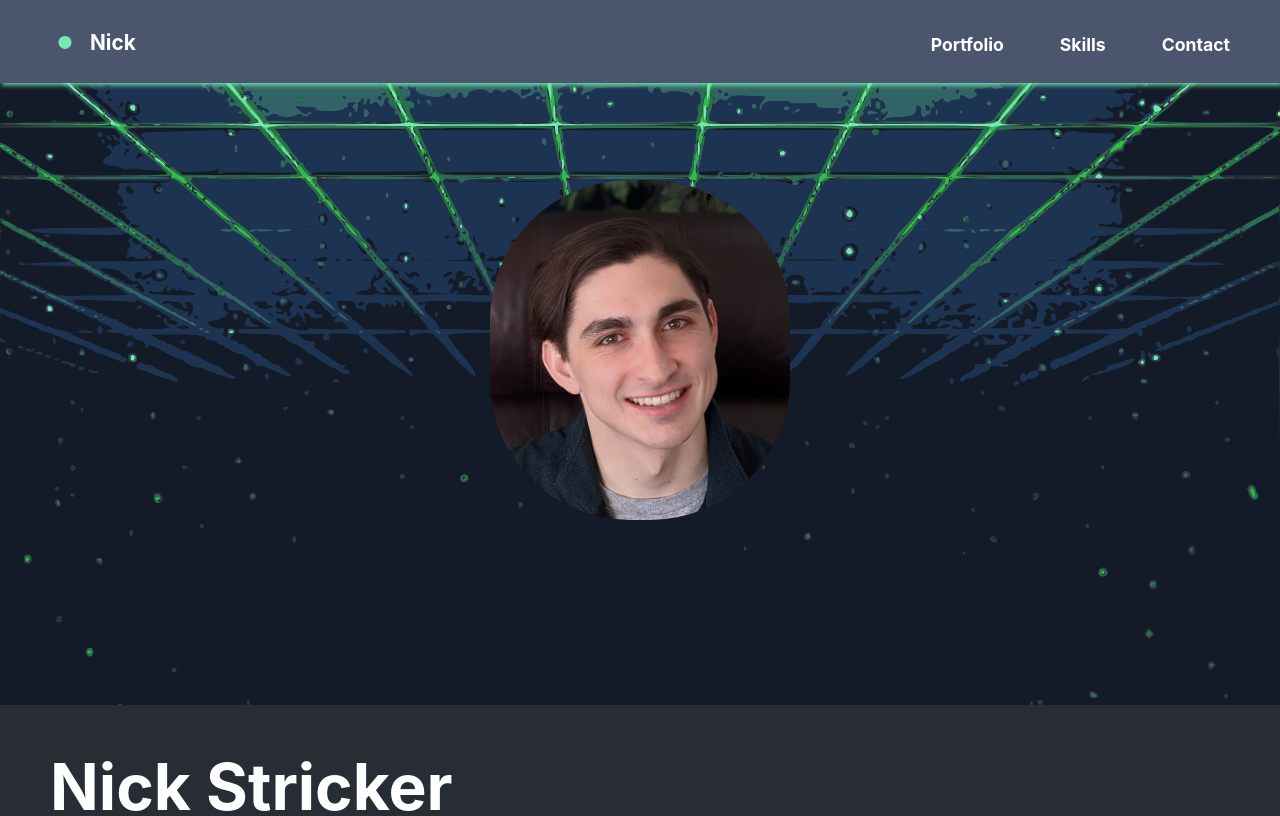
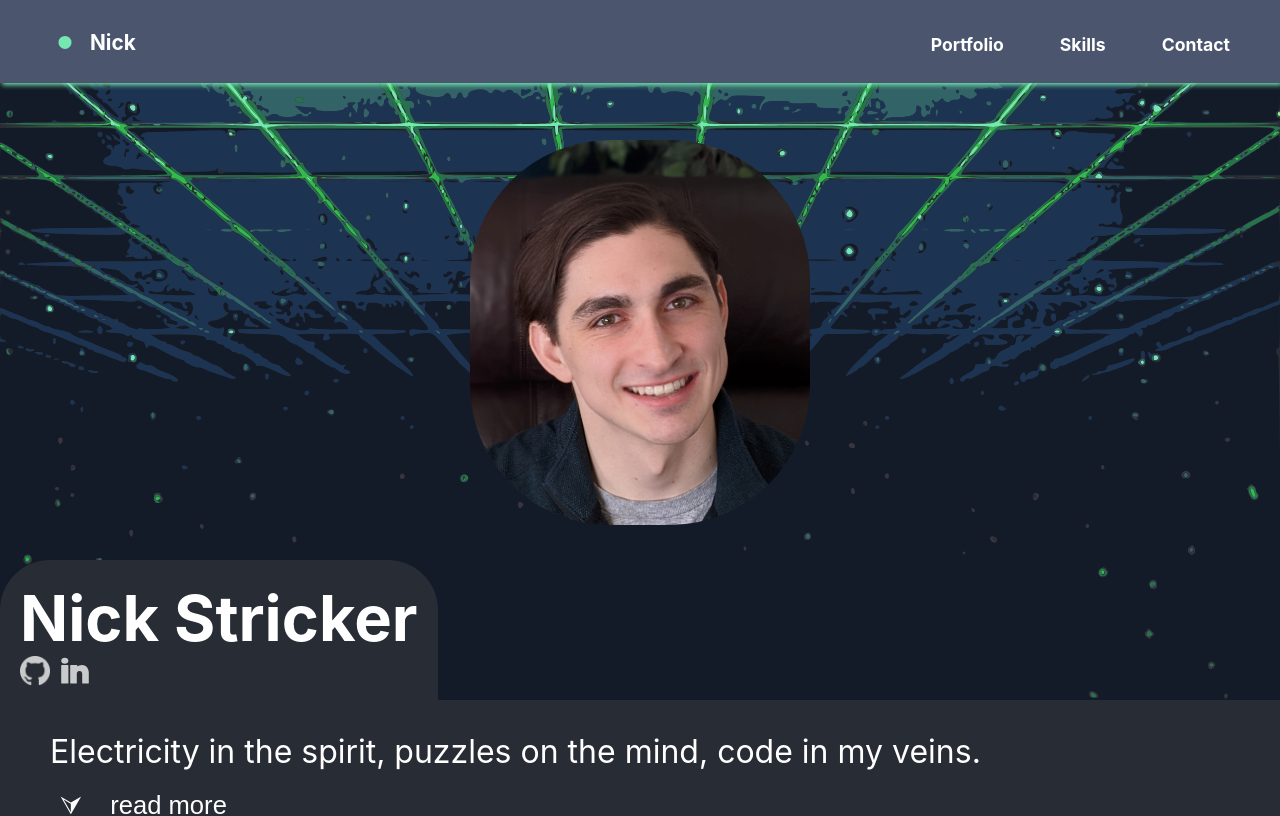
Before and after one commit to NickStrick/My-Portfolio, a React (Create React App) app in the folder portfolio/: page / in a window 1280 px wide. Shown: the top 816 px of the page. Built offline with nearby package versions, Linux system fonts and the light colour scheme; no server answers.

Commit message:
homepage header styling

```diff
--- a/portfolio/src/components/Home.scss
+++ b/portfolio/src/components/Home.scss
@@ -4,15 +4,26 @@ $highlight: #76E7B3;
 
 .pfp-background{
     margin: 0 auto;
-    padding: 180px 0 185px;
+    padding: 140px 0 175px;
     display: flex;
     justify-content: center;
+    .pfp-overflow{
+        // width: 380px
+        padding: 10px;
+        border-radius: 150px;
+        align-self: center;
+        justify-self: center;
+        background: white;
+        display: flex;
+    }
     #pfp{
-        width: 300px;
+        width: 340px;
         border-radius: 140px;
         align-self: center;
         justify-self: center;
+        margin: 0 auto;
     }
+
 }
 
 
@@ -35,24 +46,42 @@ $highlight: #76E7B3;
     justify-content: flex-start;
     align-items: flex-start;
     margin: 0 50px 30px;
-    .header-title{
-        margin-bottom: 100px;
-        h1{
-            margin-bottom: 0;
-            padding-bottom: 0;
-        }
-    }
+    position: relative;
     #moto{
         margin-bottom: 10px;
     }
 
+    .header-title{
+        // margin-bottom: 100px;
+        // width: 150%;
+        min-width: 320px;
+        max-width: 450px;
+        position: absolute;
+        left: -50px;
+        top: -140px;
+        background-color:  rgba(40,44,52, 1);
+        padding: 20px;
+        min-height: 140px;
+        max-height: 145px;
+        overflow: none;
+
+
+        border-top-left-radius: 50px;
+        border-top-right-radius: 50px;
+
+        h1{
+            font-size: 3.95rem;
+            color: white;
+            margin: 0;
+            padding-bottom: 0;
+        }
         //social icons
         .social-icons{
             display: flex;
 
         }
         .gitLogo{
-        opacity: .6;
+            opacity: .75;
             color: white;
             margin-right: 10px;
         }
@@ -69,6 +98,9 @@ $highlight: #76E7B3;
         .linkedin{
             width: 30px;
         }
+    }
+
+
 
     // summary
     .sumBtn{
@@ -104,3 +136,12 @@ $highlight: #76E7B3;
     }
 
 }
+
+@media (max-width: 550px){
+    .App-header {
+        .header-title h1{
+        font-size: 2.8rem;
+
+    }
+}
+}
```
Lines whose indentation alone changed are shown as unchanged.
